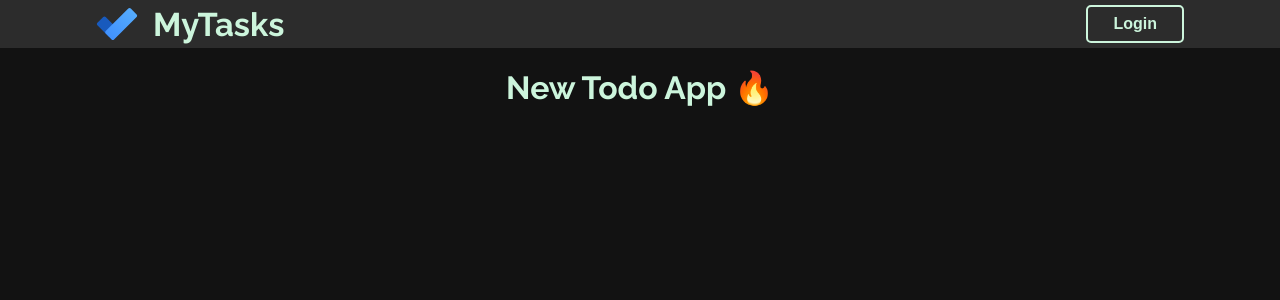
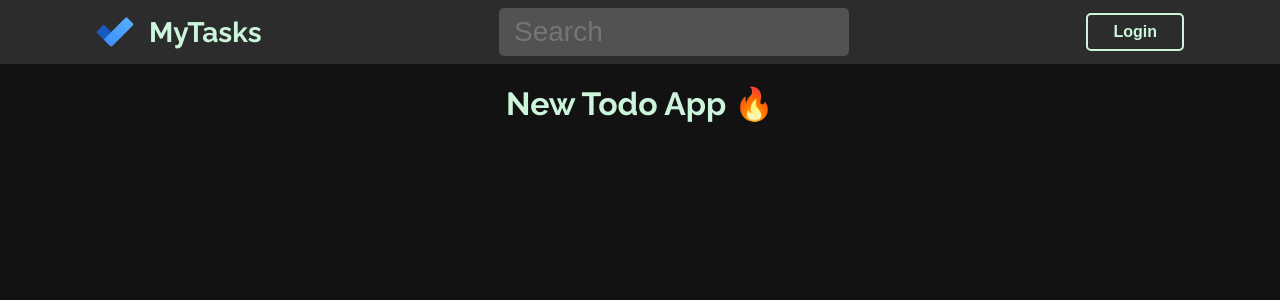
Before and after one commit to Vijendra-Achar/my-tasks, a React (Create React App) app: page / in a window 1280 px wide. Shown: the top 300 px of the page. Built offline with nearby package versions, Linux system fonts and the light colour scheme.

Commit message:
Search field is now implemented 🔍

```diff
--- a/src/components/Header.jsx
+++ b/src/components/Header.jsx
@@ -1,18 +1,41 @@
-import React from 'react';
+import React, { useState } from 'react';
 
 import AppLogo from '../assets/todo.svg';
 
 import './Header.scss';
 import '../scss/_utillities.scss';
+import '../scss/_material-button.scss';
 
 function Header() {
+  const [searchText, setSearchText] = useState('');
+
+  const searchFunc = (event) => {
+    setSearchText(event.target.value);
+  };
+
   return (
     <div className="header">
       <div className="container flex justify-space-between align-center">
+        {/* Left Side of he Header */}
         <div className="header-title flex justify-space-around align-center">
           <img className="header-logo" src={AppLogo} alt="" />
           <h3>MyTasks</h3>
         </div>
+
+        {/* Middle section of the header */}
+        <div className="header-search-field">
+          <input
+            className="header-search"
+            value={searchText}
+            onChange={(event) => searchFunc(event)}
+            placeholder="Search"
+            type="text"
+            name="search-box"
+            id="search-box"
+          />
+        </div>
+
+        {/* Right side of the header */}
         <div className="header-controls">
           <button className="button">Login</button>
         </div>
--- a/src/components/Header.scss
+++ b/src/components/Header.scss
@@ -1,36 +1,44 @@
 @import '../scss/colours';
 
 .header {
-  height: 6vh;
+  height: 8vh;
   background-color: $light-background-color;
 
   &-logo {
-    width: 42px;
-    height: 42px;
+    width: 38px;
+    height: 38px;
     margin: 0 15px 0 0;
   }
 
+  &-search {
+    &-field {
+      display: flex;
+    }
+    position: relative;
+
+    padding: 8px 15px;
+    border-radius: 5px;
+
+    width: 25vw;
+    font-size: 1.75em;
+
+    background-color: $lighter-background-color;
+
+    transition: all 0.25s;
+
+    border: none;
+    cursor: text;
+    outline: none;
+
+    color: $text-color;
+
+    &:focus {
+      background-color: $text-color;
+      color: $background-color;
+    }
+  }
+
   &-title {
-    font-size: 1.75em;
+    font-size: 1.5em;
   }
 }
-
-.button {
-  padding: 8px 25px;
-  color: $text-color;
-  background-color: $light-background-color;
-  outline: none;
-  border: none;
-  cursor: pointer;
-  border: 2px solid $text-color;
-  border-radius: 5px;
-  font-size: 1em;
-  font-weight: 600;
-
-  transition: all 0.25s;
-
-  &:hover {
-    background-color: $text-color;
-    color: $light-background-color;
-  }
-}
--- a/src/scss/_colours.scss
+++ b/src/scss/_colours.scss
@@ -3,3 +3,4 @@ $background-color: #121212;
 $text-color: #ccf5dc;
 
 $light-background-color: lighten($background-color, 10%);
+$lighter-background-color: lighten($background-color, 25%);
--- /dev/null
+++ b/src/scss/_material-button.scss
@@ -0,0 +1,21 @@
+@import './colours';
+
+.button {
+  padding: 8px 25px;
+  color: $text-color;
+  background-color: $light-background-color;
+  outline: none;
+  border: none;
+  cursor: pointer;
+  border: 2px solid $text-color;
+  border-radius: 5px;
+  font-size: 1em;
+  font-weight: 600;
+
+  transition: all 0.25s;
+
+  &:hover {
+    background-color: $text-color;
+    color: $light-background-color;
+  }
+}
```
Also changed, not shown: src/assets/search.svg (added).
